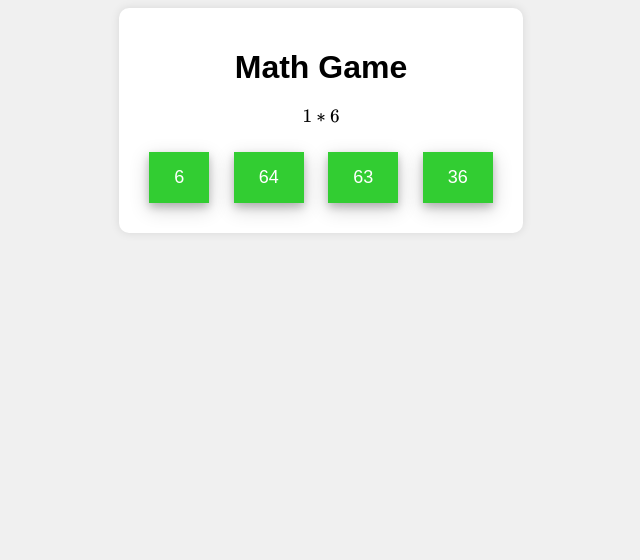
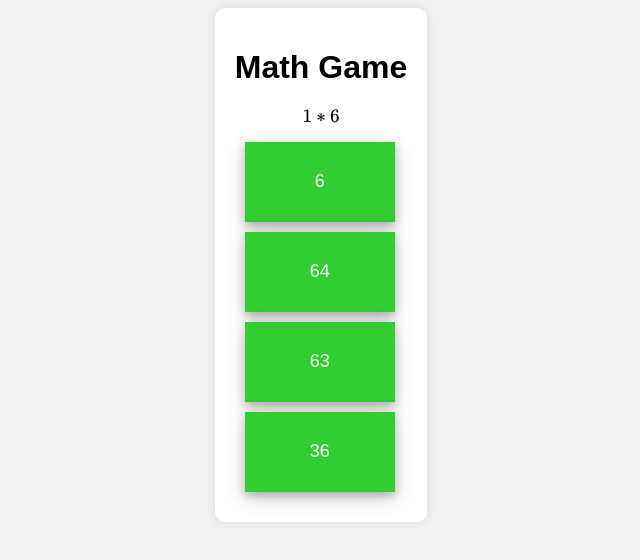
Before and after one commit to FredrikHolmstroem/Math-game, a plain HTML site: page index.html in a window 1280 px wide. Both pictures are taken after a click on the button "Random Equations". Shown: the whole page, without its empty margins (319-959 px from the left). Drawn offline with nearby package versions, Linux system fonts and the light colour scheme.

Commit message:
Update style.css

```diff
--- a/style.css
+++ b/style.css
@@ -18,13 +18,14 @@ body {
     color: white;
     text-align: center;
     font-size: 18px;
-    padding: 15px 25px; /* Add padding to increase the size */
+    width: 150px; /* Set the width */
+    height: 80px; /* Increase the height */
+    display: flex; /* Add flex display */
+    align-items: center; /* Vertically center the text */
+    justify-content: center; /* Horizontally center the text */
     margin: 10px;
     cursor: pointer;
     box-shadow: 0 4px 8px 0 rgba(0, 0, 0, 0.2), 0 6px 20px 0 rgba(0, 0, 0, 0.19);
-    white-space: nowrap; /* Prevents line breaks inside the button */
-    overflow: hidden; /* Hides any overflowing text */
-    text-overflow: ellipsis; /* Shows "..." for overflowing text */
 }
 
 
```
